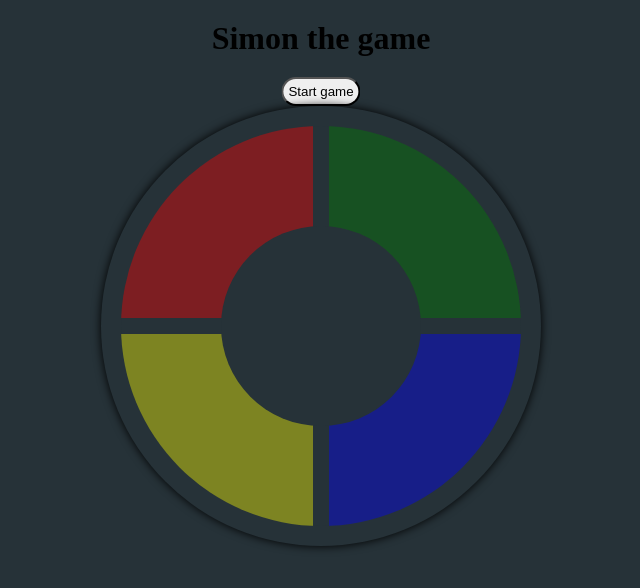
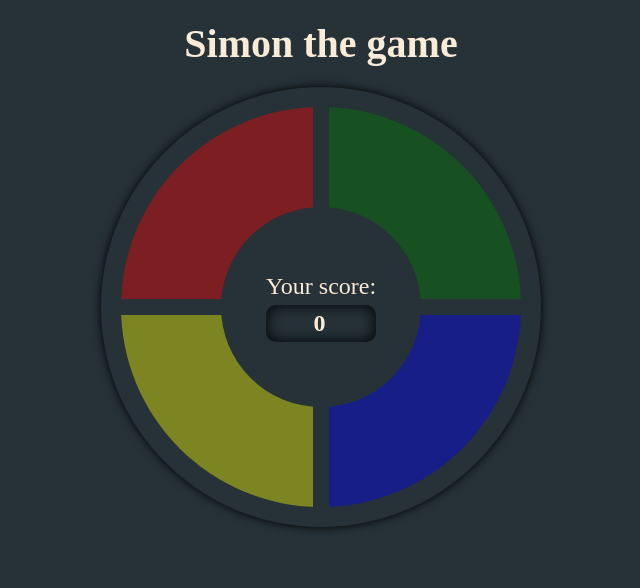
Before and after one commit to vetchinator/simon-the-game, a Vue app: page / in a window 1280 px wide. Both pictures are taken after a click on the button "Start game". Shown: the top 588 px of the page, without its empty margins (319-959 px from the left). Built offline with nearby package versions, Linux system fonts and the light colour scheme.

Commit message:
Добавил счет

```diff
--- a/src/public/App.vue
+++ b/src/public/App.vue
@@ -1,14 +1,22 @@
 <template>
     <div class="container">
         <h1>Simon the game</h1>
-        <button @click="startgame()">Start game</button>
+
         <div class="board">
             <div class="groupBtns" :class="{ activeInput: activeInput }">
                 <div class="btn btn-red" :class="{ active : activeButton == 1 }" @click="handleBtnClick(1)"></div>
                 <div class="btn btn-yellow" :class="{ active : activeButton == 2 }" @click="handleBtnClick(2)"></div>
                 <div class="btn btn-green" :class="{ active : activeButton == 3 }" @click="handleBtnClick(3)"></div>
                 <div class="btn btn-blue" :class="{ active : activeButton == 4 }" @click="handleBtnClick(4)"></div>
-                <div class="center"></div>
+                <div class="center">
+                    <button v-if="!gameIsActive" @click="startgame()">Start game</button>
+                    <div v-else class="gameInfo">
+                        <p>Your score: </p>
+                        <div class="score">
+                        <p>{{ this.activeCount - 1  }}</p>
+                        </div>
+                    </div>
+                </div>
             </div>
         </div>
         <audio v-for="(sound, index) in sounds" :ref="'sound' + index" :key=index>
@@ -62,6 +70,8 @@ export default {
                     this.inputSeries.push(button);
                 } else {
                     console.log('you lose');
+                    this.activeCount = 1;
+                    this.gameIsActive = false;
                 }
 
                 if ( this.activeCount == this.inputSeries.length ) {
@@ -76,6 +86,7 @@ export default {
         },
 
         startgame() {
+            this.gameIsActive = true;
             this.generateSerie();
             this.displaySerie();
         },
@@ -133,21 +144,26 @@ export default {
 body {
     background-color: #263238;
     height: 100%;
+    color: antiquewhite;
+}
+
+p {
+ font-size: 1.5rem;
 }
 
 h1 {
     padding: 20px 0;
     text-align: center;
+    font-size: 2.5rem;
 }
 
 button {
-    position: relative;
-    left: 50%;
-    transform: translate(-50%, 0);
-    margin: 0 auto;
-    padding: 5px 5px;
+    margin: auto;
+    padding: 5px 10px;
     border-radius: 15px;
     outline: none;
+    box-shadow: inset 0 0 15px #000;
+    font-size: 1.5rem;
 }
 
 .center {
@@ -162,6 +178,23 @@ button {
     left: 0;
     right: 0;
     border-radius: 50%;
+    display: flex;
+    text-align: center;
+}
+
+.gameInfo {
+    margin: auto;
+}
+
+.score {
+    margin-top: 5px;
+    padding: 5px 10px;
+    background-color: #263238;
+    box-shadow: inset 0 0 15px #000;
+    letter-spacing: 3px;
+    font-size: 22px;
+    font-weight: bold;
+    border-radius: 10px;
 }
 
 .board {
@@ -252,4 +285,13 @@ button {
 .btn-blue.active {
     background-color: #0026ff;
 }
+
+.slideUp-enter, .slideUp-leave-to {
+    opacity: 0;
+    transform: translateY(30px);
+}
+
+.slideUp-leave-active {
+    transition: all .5s ease;
+}
 </style>
```
